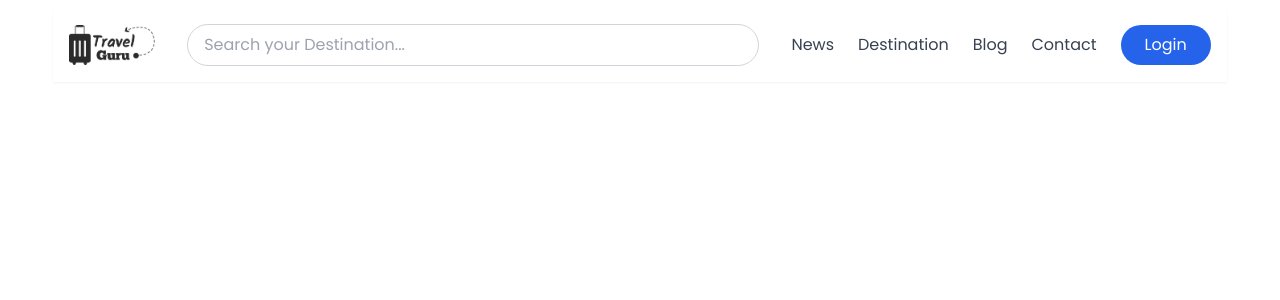
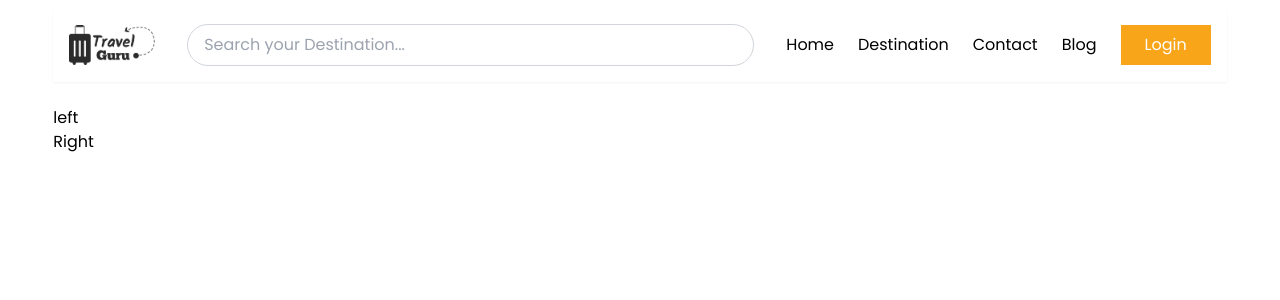
Before and after one commit to shahadot99999/traveling-hotel-booking-2025, a React (Vite) app: page / in a window 1280 px wide. Shown: the top 300 px of the page. Built offline with nearby package versions, Linux system fonts and the light colour scheme.

Commit message:
navbar is added

```diff
--- a/src/components/Navbar.jsx
+++ b/src/components/Navbar.jsx
@@ -1,4 +1,5 @@
 // import logo from "../assets/logo.png";
+import { Link } from 'react-router-dom';
 import img from '../assets/logo.png';
 
 
@@ -26,15 +27,19 @@ const Navbar = () => {
 
             {/* Navigation Links */}
             <div className="flex space-x-6">
-                <a href="#" className="text-gray-700 hover:text-blue-600">News</a>
+                 <Link to="/">Home</Link>
+                 <Link to="/destination">Destination</Link>
+                 <Link to="/contact">Contact</Link>
+                 <Link to="/blog">Blog</Link>
+                {/* <a href="#" className="text-gray-700 hover:text-blue-600">News</a>
                 <a href="#" className="text-gray-700 hover:text-blue-600">Destination</a>
                 <a href="#" className="text-gray-700 hover:text-blue-600">Blog</a>
-                <a href="#" className="text-gray-700 hover:text-blue-600">Contact</a>
+                <a href="#" className="text-gray-700 hover:text-blue-600">Contact</a> */}
             </div>
 
             {/* Login Button */}
             <div className="ml-6">
-                <button className="bg-blue-600 text-white py-2 px-6 rounded-full hover:bg-blue-700 transition duration-300">
+                <button className=" bg-[#F9A51A] text-white py-2 px-6 rounded-none">
                     Login
                 </button>
             </div>
--- a/src/layout/HomeLayout.jsx
+++ b/src/layout/HomeLayout.jsx
@@ -4,11 +4,16 @@ import Navbar from "../components/Navbar";
 const HomeLayout = () => {
     return (
         <div className="font-poppins">
-          <nav></nav>
-          <section className="w-11/12 mx-auto py-2">
-            <Navbar></Navbar>
-          </section>
-          <main></main>
+          <nav className="w-11/12 mx-auto py-2">
+           <Navbar></Navbar>
+          </nav>
+
+          <main className="w-11/12 mx-auto pt-4">
+             <div>
+              <div className="left col-4">left</div>
+              <div className="right col-8">Right</div>
+             </div>
+          </main>
           <footer></footer>
         </div>
     );
```
